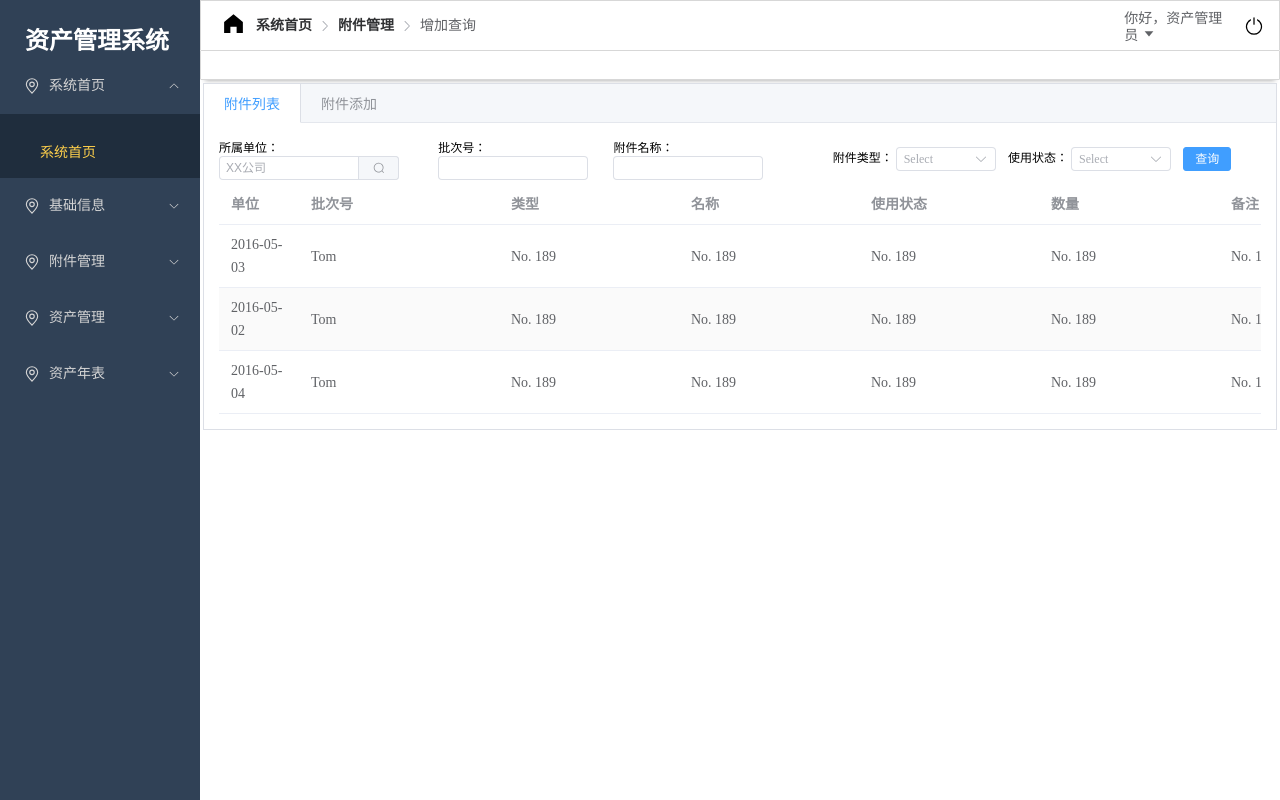
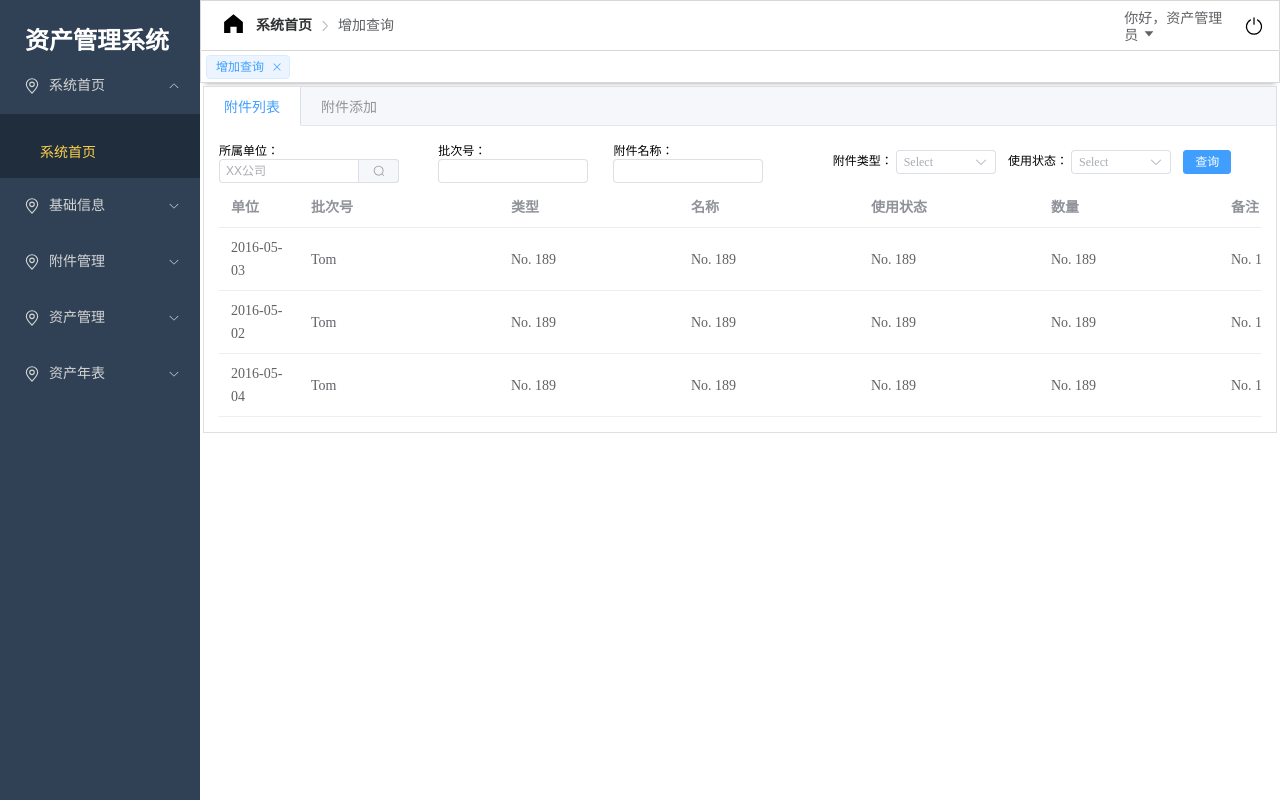
Before and after one commit to kamiasuka/assetManagement, a Vue app in the folder asset-web/: page /attachment in a window 1280 px wide. Built offline with nearby package versions, Linux system fonts and the light colour scheme; the HTML template or start-up script is replaced by a standard one.

Commit message:
标签页

```diff
--- a/asset-web/src/views/HomeView.vue
+++ b/asset-web/src/views/HomeView.vue
@@ -129,6 +129,12 @@
                     </el-col>
                 </el-header>
                 <div  class="div-tags">
+                        <router-link v-for="(tag, index) in generatedTags" :key="index" :to="getTagLink(tag)"
+                                     style=" text-decoration: none !important;" class="router">
+                            <el-tag closable @close="removeTag(tag)" class="tag1" >
+                                {{ tag }}
+                            </el-tag>
+                        </router-link>
                 </div>
                 <!-- main主体模块：标签页 + 当前路由内容 -->
                 <el-main class="el-main" style="
@@ -147,22 +153,30 @@
     import axios from 'axios';
     import { useRoute } from 'vue-router';
     const breadcrumbs = ref([]);
-    const separatorIcon = 'el-icon-arrow-right'; // 你可以根据需要修改分隔符的图标
+
 
     const getBreadcrumbLink = (breadcrumb) => {
         // 根据面包屑内容返回相应的路由信息
+        const tagExists = generatedTags.value.includes(breadcrumb);
+        if (!tagExists) {
+            generatedTags.value.push(breadcrumb);
+        }
+
+        return getBreadcrumbLinkInternal(breadcrumb);
+    };
+
+    const getBreadcrumbLinkInternal = (breadcrumb) => {
+        // 返回相应的链接
         switch (breadcrumb) {
-            case '系统首页':
-                return '/index';
             case '部门管理':
-                return '/basic-info/dept';
+                return '/dept';
             case '增加查询':
                 return '/attachment';
             case '资产分类':
                 return '/asset-category';
-            // Add other breadcrumb links if needed
             default:
                 return '/';
+            // 添加其他面包屑链接，如果需要的话
         }
     };
 
@@ -192,6 +206,23 @@
             router.push('/login');
         }
     }
+
+
+    //标签页相关
+    const generatedTags = ref([]);
+
+    const removeTag = (tag) => {
+        const index = generatedTags.value.indexOf(tag);
+        if (index !== -1) {
+            generatedTags.value.splice(index, 1);
+        }
+    };
+
+    const getTagLink = (tag) => {
+        return getBreadcrumbLinkInternal(tag);
+        console.log(getBreadcrumbLinkInternal(tag))
+    };
+
 
 
 
@@ -229,7 +260,7 @@
     }
     .div-tags{
         padding: 0;
-        height: 28px;
+        height: 31px;
         background-color: #fff;
         display: flex;
         align-items: center;
@@ -261,6 +292,15 @@
         cursor: pointer;
 
     }
+    .tag1{
+        --el-tag-bg-color:#fff;
+        margin: 5px;
+    }
+
+.tag1:hover {
+    background-color: #f0f0f0; /* 悬浮时的背景颜色 */
+}
+
 
 
 </style>
--- a/asset-web/src/views/home/AttachmentView.vue
+++ b/asset-web/src/views/home/AttachmentView.vue
@@ -50,7 +50,7 @@
                     <el-button @click="clearFilter" type="primary" size="small">查询</el-button>
                 </el-col>
             </el-row>
-            <el-table :data="tableData" stripe style="width: 100%; margin-top: 5px;"  :row-height="50" >
+            <el-table :data="tableData"  style="width: 100%; margin-top: 5px;"  :row-height="50" >
                 <el-table-column :span="2" prop="date" label="单位" width="80"></el-table-column>
                 <el-table-column :span="4" prop="name" label="批次号" width="200"></el-table-column>
                 <el-table-column :span="2" prop="address" label="类型" width="180"></el-table-column>
@@ -59,29 +59,34 @@
                 <el-table-column :span="2" prop="address" label="数量" width="180"></el-table-column>
                 <el-table-column :span="2" prop="address" label="备注" width="240"></el-table-column>
                 <el-table-column :span="4" prop="address" label="更新时间" width="220"></el-table-column>
-                <el-table-column :span="4" prop="address" label="操作" width="300">
+                <el-table-column :span="4" prop="address" label="操作" width="200">
                     <span>查看</span>
                     <el-button text @click="dialogFormVisible = true">
                         添加附件
                     </el-button>
 
-                    <el-dialog v-model="dialogFormVisible" title="Shipping address">
-                        <el-form :model="form">
-                            <el-form-item label="Promotion name" :label-width="formLabelWidth">
-                                <el-input v-model="form.name" autocomplete="off" />
-                            </el-form-item>
-                            <el-form-item label="Zones" :label-width="formLabelWidth">
-                                <el-select v-model="form.region" placeholder="Please select a zone">
-                                    <el-option label="Zone No.1" value="shanghai" />
-                                    <el-option label="Zone No.2" value="beijing" />
-                                </el-select>
-                            </el-form-item>
-                        </el-form>
+                    <el-dialog v-model="dialogFormVisible" title="选择文件" width="30%" center  :modal="false" :show-close="false"  >
+                        <el-upload
+                                v-model:file-list="fileList"
+                                name="file"
+                                :limit="1"
+                                action="http://localhost:8080/v1/upload"
+                                list-type="picture-card"
+                                :on-preview="handlePictureCardPreview"
+                                :on-remove="handleRemove"
+                        >
+                            <el-icon><Plus /></el-icon>
+                        </el-upload>
+
+                        <el-dialog v-model="dialogVisible">
+                            <img w-full :src="dialogImageUrl" alt="Preview Image" />
+                        </el-dialog>
+
                         <template #footer>
       <span class="dialog-footer">
-        <el-button @click="dialogFormVisible = false">Cancel</el-button>
+        <el-button @click="dialogFormVisible = false">取消</el-button>
         <el-button type="primary" @click="dialogFormVisible = false">
-          Confirm
+          上传文件
         </el-button>
       </span>
                         </template>
@@ -177,6 +182,48 @@
     })
 
 
+    //数据保存 上传组件相关
+    const save =()=>{
+        if(fileList.value.length>0){
+            let imgUrl = fileList.value[0].response.data;
+            user.value.imgUrl = imgUrl;
+        }
+
+        let data = qs.stringify(user.value);
+        // axios.post('http://localhost:8080/v1/users/update',data)
+        //     .then((response)=>{
+        //         if(response.data.code==2001){
+        //             ElMessage.success("修改完成！");
+        //             //修改localStorage中的数据
+        //             localStorage.user =JSON.stringify(user.value);
+        //             //让整个页面刷新
+        //             localtion.reload();
+        //         }
+        //     })
+    }
+    const user = ref(localStorage.user?JSON.parse(localStorage.user):null);
+
+    /*上传组件开始*/
+    const fileList = ref([])
+    const dialogImageUrl = ref('')
+    const dialogVisible = ref(false)
+    const handleRemove = (uploadFile, uploadFiles) => {
+
+        // axios.post('http://localhost:8080/v1/remove?imgUrl='+uploadFile.response.data)
+        //     .then((response)=>{
+        //         if (response.data.code==2001){
+        //             ElMessage.success("服务器文件删除完成!");
+        //         }
+        //     })
+
+    }
+    const handlePictureCardPreview = (uploadFile) => {
+        dialogImageUrl.value = uploadFile.url
+        dialogVisible.value = true
+    }
+    /*上传组件结束*/
+
+
 
 </script>
 
```
Also changed, not shown: asset-web/src/router/index.js (+5 -5 lines).
